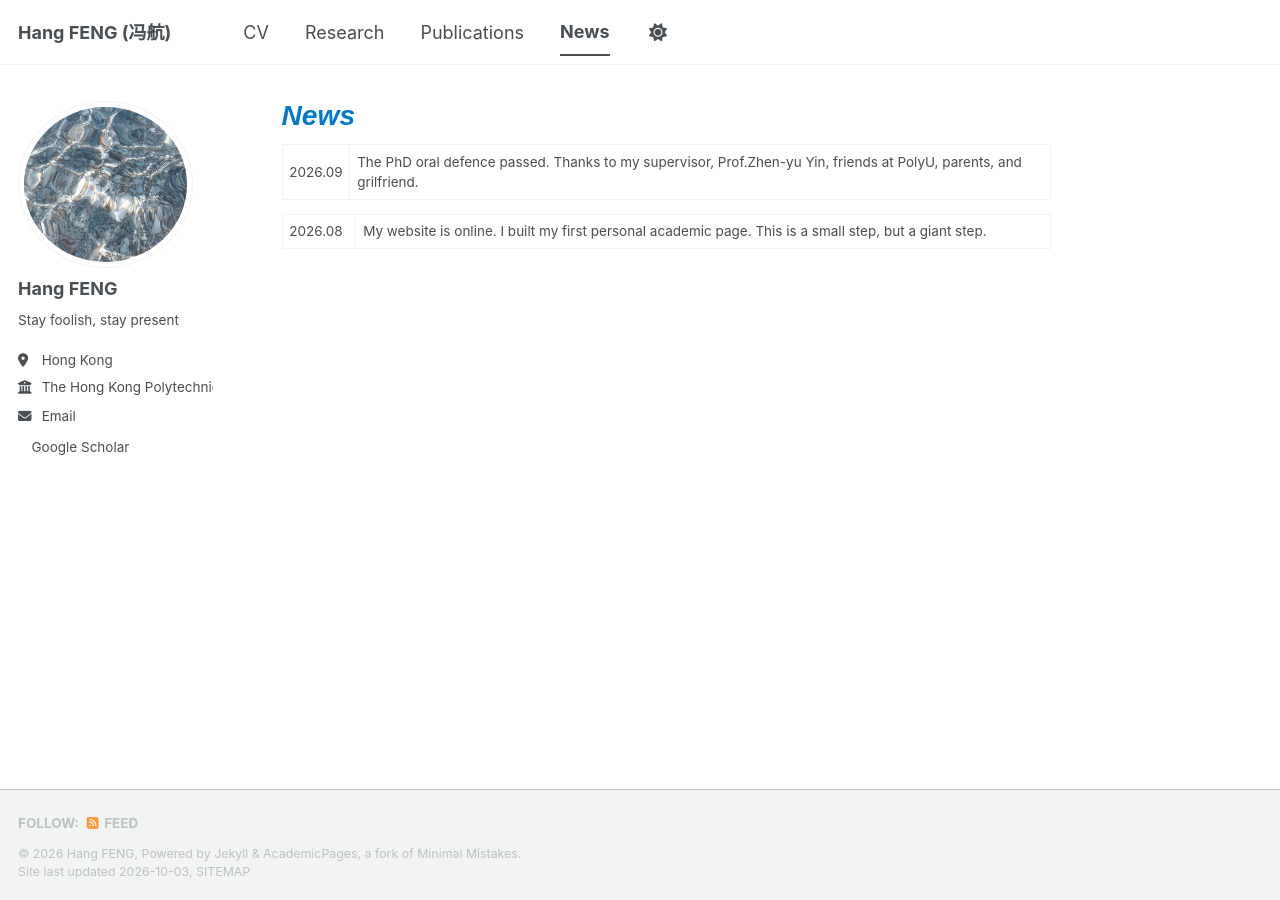
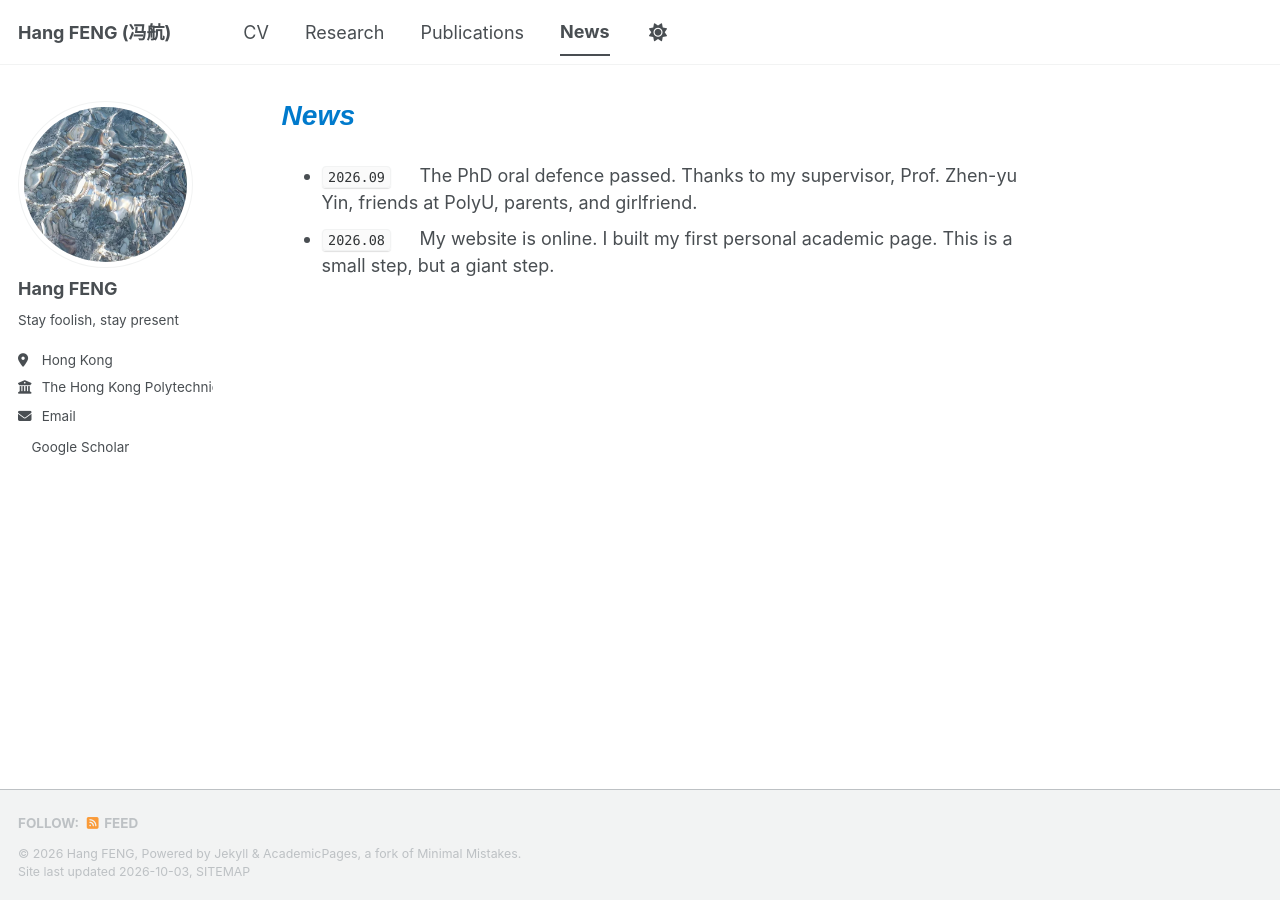
Before and after one commit to fenghang454/fenghang454.github.io, a Jekyll site: the page built from _pages/news.md, in a window 1280 px wide. Built offline with Jekyll 4.4.1, drawn with Linux system fonts in a browser that asks for light colours; a style sheet for code colours, icons or effects is not loaded.

Commit message:
Update news.md

```diff
--- a/_pages/news.md
+++ b/_pages/news.md
@@ -4,7 +4,5 @@ permalink: /news/
 author_profile: true
 ---
 
-
-2026.09  | The PhD oral defence passed. Thanks to my supervisor, Prof.Zhen-yu Yin, friends at PolyU, parents, and grilfriend.
-
-2026.08  | My website is online. I built my first personal academic page. This is a small step, but a giant step.
+* `2026.09` &emsp; The PhD oral defence passed. Thanks to my supervisor, Prof. Zhen-yu Yin, friends at PolyU, parents, and girlfriend.
+* `2026.08` &emsp; My website is online. I built my first personal academic page. This is a small step, but a giant step.
```
